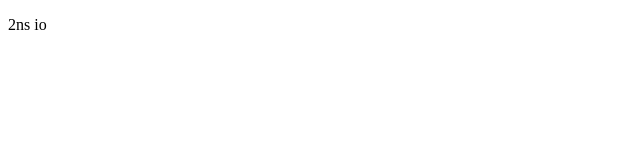
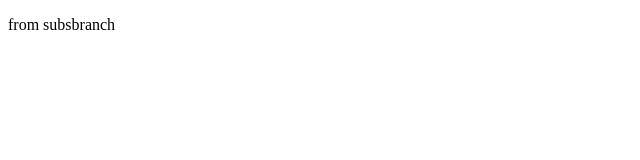
Before and after one commit to PavanS74/gitLearing, a plain HTML site: page index2.html in a window 1280 px wide. Shown: the full height of the page, 0-640 px from the left. Drawn offline with Linux system fonts and the light colour scheme.

Commit message:
new change

```diff
--- a/index2.html
+++ b/index2.html
@@ -6,6 +6,6 @@
     <title>Document</title>
 </head>
 <body>
-    <p>2ns io</p>
+    <p>from subsbranch</p>
 </body>
 </html>
```
